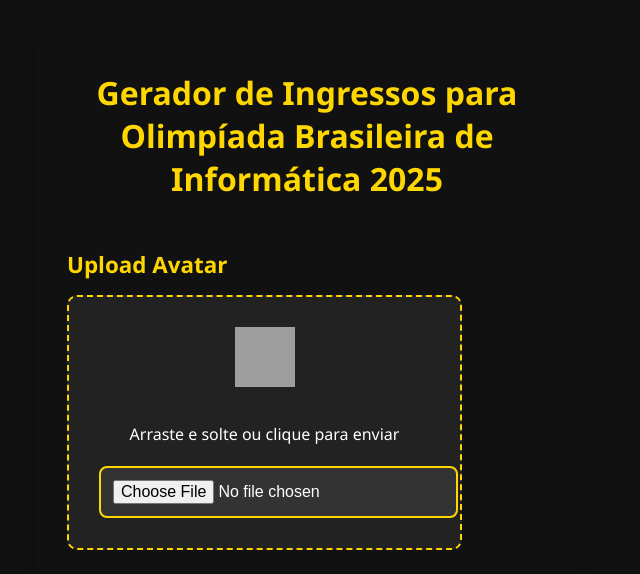
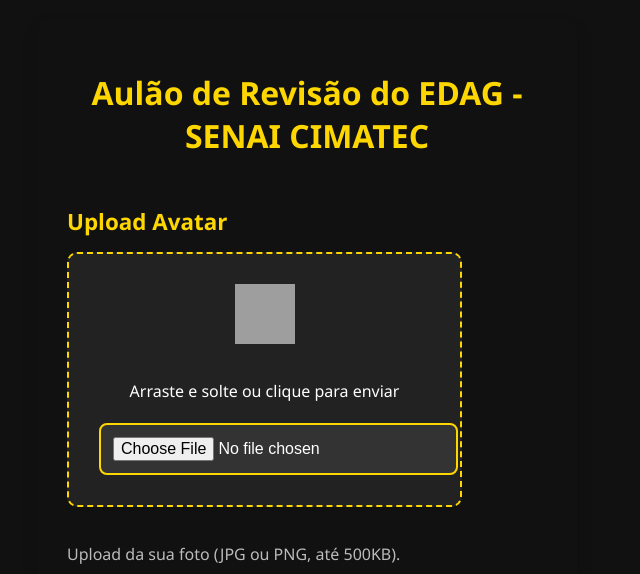
Before and after one commit to MatheusMuinos/PI_I.ticket-generator, a plain HTML site: page index.html in a window 1280 px wide. Shown: the top 574 px of the page, without its empty margins (333-973 px from the left). Drawn offline with Linux system fonts and the light colour scheme; grey boxes are pictures that could not be loaded.

Commit message:
consertei o agora vai

```diff
--- a/index.html
+++ b/index.html
@@ -9,7 +9,7 @@
 <body>
     <div class="container">
         <form id="ticketForm" novalidate>
-            <h1>Gerador de Ingressos para Olimpíada Brasileira de Informática 2025</h1>
+            <h1>Aulão de Revisão do EDAG - SENAI CIMATEC</h1>
 
             <!-- Área de Upload de Avatar -->
             <div class="form-group">
```
